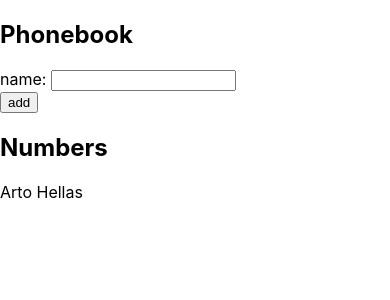
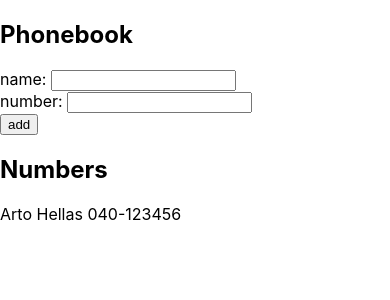
Before and after one commit to Royserg/fullstackopen, a React (Create React App) app in the folder 2/phonebook/: page / in a window 390 px wide. Shown: the top 300 px of the page. Built offline with nearby package versions, Linux system fonts and the light colour scheme.

Commit message:
Step 3 - Add phone numbers

```diff
--- a/2/phonebook/src/App.js
+++ b/2/phonebook/src/App.js
@@ -1,42 +1,50 @@
 import React, { useState } from 'react';
 import './App.css';
+import PersonForm from './components/PersonForm';
+import Persons from './components/Persons';
 
 const App = () => {
   const [persons, setPersons] = useState([
-    { name: 'Arto Hellas' }
+    { name: 'Arto Hellas', number: '040-123456' }
   ])
 
-  const [newName, setNewName] = useState('')
+  const [newName, setNewName] = useState('');
+  const [newNumber, setNewNumber] = useState('');
 
-
-  const handleAddName = (e) => {
+  const handleAddPerson = (e) => {
     // Prevent page refresh
     e.preventDefault();
 
     const newPerson = {
-      name: newName
+      name: newName,
+      number: newNumber
+    }
+
+    // Person already exists
+    if (persons.find(person => person.name === newPerson.name)) {
+      alert(`${newPerson.name} is already added to phonebook`);
+      return;
     }
 
     setPersons(persons.concat(newPerson));
-    // Clear input field
+    // Clear input fields
     setNewName('');
+    setNewNumber('');
   }
-
-  const rows = persons.map((person, index) => <div key={index}>{person.name}</div>)
 
   return (
     <div>
       <h2>Phonebook</h2>
-      <form onSubmit={handleAddName}>
-        <div>
-          name: <input value={newName} onChange={(e) => setNewName(e.target.value)} />
-        </div>
-        <div>
-          <button type="submit">add</button>
-        </div>
-      </form>
+      <PersonForm
+        onSubmit={handleAddPerson}
+        name={newName}
+        number={newNumber}
+        onNameChange={(name) => setNewName(name)}
+        onNumberChange={(number) => setNewNumber(number)}
+      />
+
       <h2>Numbers</h2>
-      {rows}
+      <Persons persons={persons} />
     </div>
   )
 }
--- /dev/null
+++ b/2/phonebook/src/components/BookRow.js
@@ -0,0 +1,14 @@
+import React from 'react';
+
+const BookRow = ({ person }) => {
+
+  const { name, number } = person;
+
+  return (
+    <div>
+      {name} {number}
+    </div>
+  )
+}
+
+export default BookRow;
--- /dev/null
+++ b/2/phonebook/src/components/PersonForm.js
@@ -0,0 +1,20 @@
+import React from 'react';
+
+const PersonForm = ({ onSubmit, name, onNameChange, number, onNumberChange }) => {
+
+  return (
+    <form onSubmit={onSubmit}>
+      <div>
+        name: <input value={name} onChange={(e) => onNameChange(e.target.value)} />
+      </div>
+      <div>
+        number: <input value={number} onChange={(e) => onNumberChange(e.target.value)} />
+      </div>
+      <div>
+        <button type="submit">add</button>
+      </div>
+    </form>
+  )
+}
+
+export default PersonForm;
--- /dev/null
+++ b/2/phonebook/src/components/Persons.js
@@ -0,0 +1,14 @@
+import React from 'react';
+import BookRow from './BookRow';
+
+const Persons = ({ persons }) => {
+  const rows = persons.map((person, index) => <BookRow key={index} person={person} />)
+
+  return (
+    <div>
+      {rows}
+    </div>
+  )
+}
+
+export default Persons;
```
